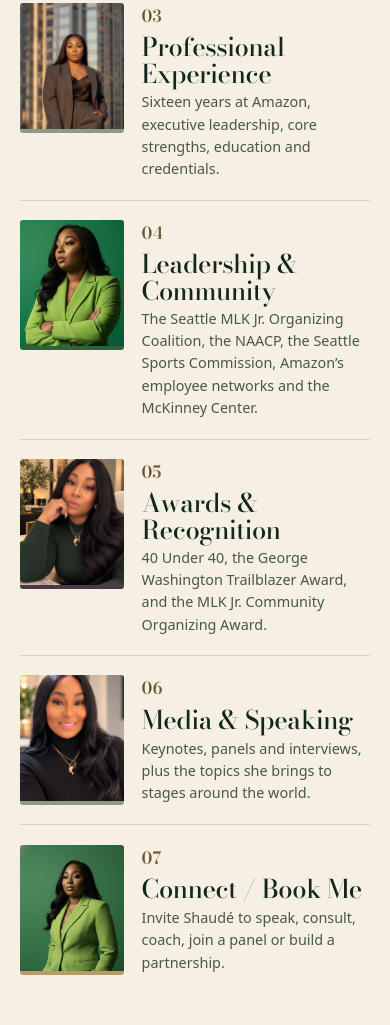
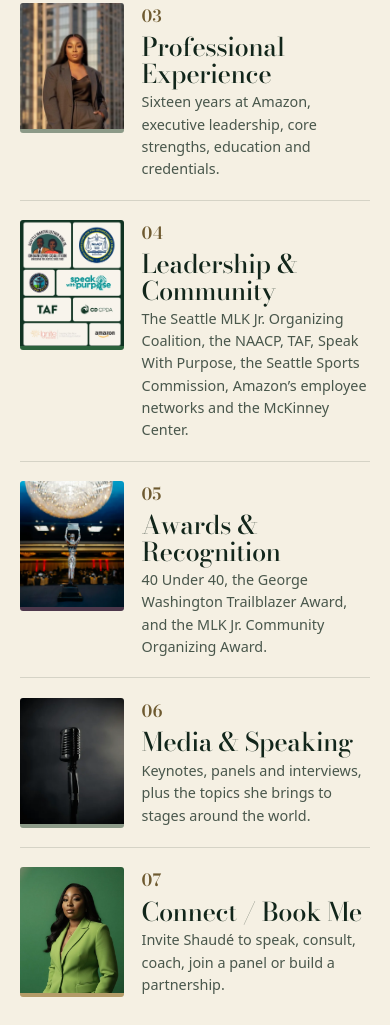
Before and after one commit to DTheDataGuy/shaudemoore.com, a plain HTML site: page index.html in a window 390 px wide. Shown: the part 2978-4003 px from the top of the page. Drawn offline with nearby package versions, Linux system fonts and the light colour scheme; a web font is replaced by a local one.

Commit message:
Home cards: logo mosaic for Leadership, real award and microphone photos

```diff
--- a/index.html
+++ b/index.html
@@ -130,9 +130,9 @@
     <ol class="contents__list">
       <li class="rv"><a href="story.html" class="ct ct--plum"><span class="ct__n">02</span><span class="ct__t">My Story</span><span class="ct__d">East St. Louis, the move to Seattle, motherhood, and the road from the hardest season to the world stage.</span><img src="img/studio-480.webp" alt="" width="480" height="617" loading="lazy"></a></li>
       <li class="rv"><a href="experience.html" class="ct ct--sage"><span class="ct__n">03</span><span class="ct__t">Professional Experience</span><span class="ct__d">Sixteen years at Amazon, executive leadership, core strengths, education and credentials.</span><img src="img/city-480.webp" alt="" width="480" height="524" loading="lazy"></a></li>
-      <li class="rv"><a href="leadership.html" class="ct ct--green"><span class="ct__n">04</span><span class="ct__t">Leadership &amp; Community</span><span class="ct__d">The Seattle MLK Jr. Organizing Coalition, the NAACP, the Seattle Sports Commission, Amazon’s employee networks and the McKinney Center.</span><img src="img/shaude-portrait.webp" alt="" width="960" height="960" loading="lazy"></a></li>
-      <li class="rv"><a href="awards.html" class="ct ct--plum"><span class="ct__n">05</span><span class="ct__t">Awards &amp; Recognition</span><span class="ct__d">40 Under 40, the George Washington Trailblazer Award, and the MLK Jr. Community Organizing Award.</span><img src="img/sage-480.webp" alt="" width="480" height="600" loading="lazy"></a></li>
-      <li class="rv"><a href="media.html" class="ct ct--sage"><span class="ct__n">06</span><span class="ct__t">Media &amp; Speaking</span><span class="ct__d">Keynotes, panels and interviews, plus the topics she brings to stages around the world.</span><img src="img/smile-480.webp" alt="" width="480" height="600" loading="lazy"></a></li>
+      <li class="rv"><a href="leadership.html" class="ct ct--green"><span class="ct__n">04</span><span class="ct__t">Leadership &amp; Community</span><span class="ct__d">The Seattle MLK Jr. Organizing Coalition, the NAACP, TAF, Speak With Purpose, the Seattle Sports Commission, Amazon’s employee networks and the McKinney Center.</span><img src="img/logos-480.webp" srcset="img/logos-480.webp 480w, img/logos-960.webp 960w" sizes="(max-width: 700px) 40vw, 30vw" alt="" width="480" height="600" loading="lazy" class="ct__img--logos"></a></li>
+      <li class="rv"><a href="awards.html" class="ct ct--plum"><span class="ct__n">05</span><span class="ct__t">Awards &amp; Recognition</span><span class="ct__d">40 Under 40, the George Washington Trailblazer Award, and the MLK Jr. Community Organizing Award.</span><img src="img/award-480.webp" srcset="img/award-480.webp 480w, img/award-960.webp 960w" sizes="(max-width: 700px) 40vw, 30vw" alt="" width="480" height="600" loading="lazy"></a></li>
+      <li class="rv"><a href="media.html" class="ct ct--sage"><span class="ct__n">06</span><span class="ct__t">Media &amp; Speaking</span><span class="ct__d">Keynotes, panels and interviews, plus the topics she brings to stages around the world.</span><img src="img/mic-480.webp" srcset="img/mic-480.webp 480w, img/mic-960.webp 960w" sizes="(max-width: 700px) 40vw, 30vw" alt="" width="480" height="600" loading="lazy"></a></li>
       <li class="rv"><a href="connect.html" class="ct ct--gold"><span class="ct__n">07</span><span class="ct__t">Connect / Book Me</span><span class="ct__d">Invite Shaudé to speak, consult, coach, join a panel or build a partnership.</span><img src="img/shaude-full-700.webp" alt="" width="700" height="1135" loading="lazy"></a></li>
     </ol>
   </div>
```
Also changed, not shown: img/award-480.webp (added), img/award-960.webp (added), img/logos-480.webp (added), img/logos-960.webp (added), img/mic-480.webp (added), img/mic-960.webp (added).
